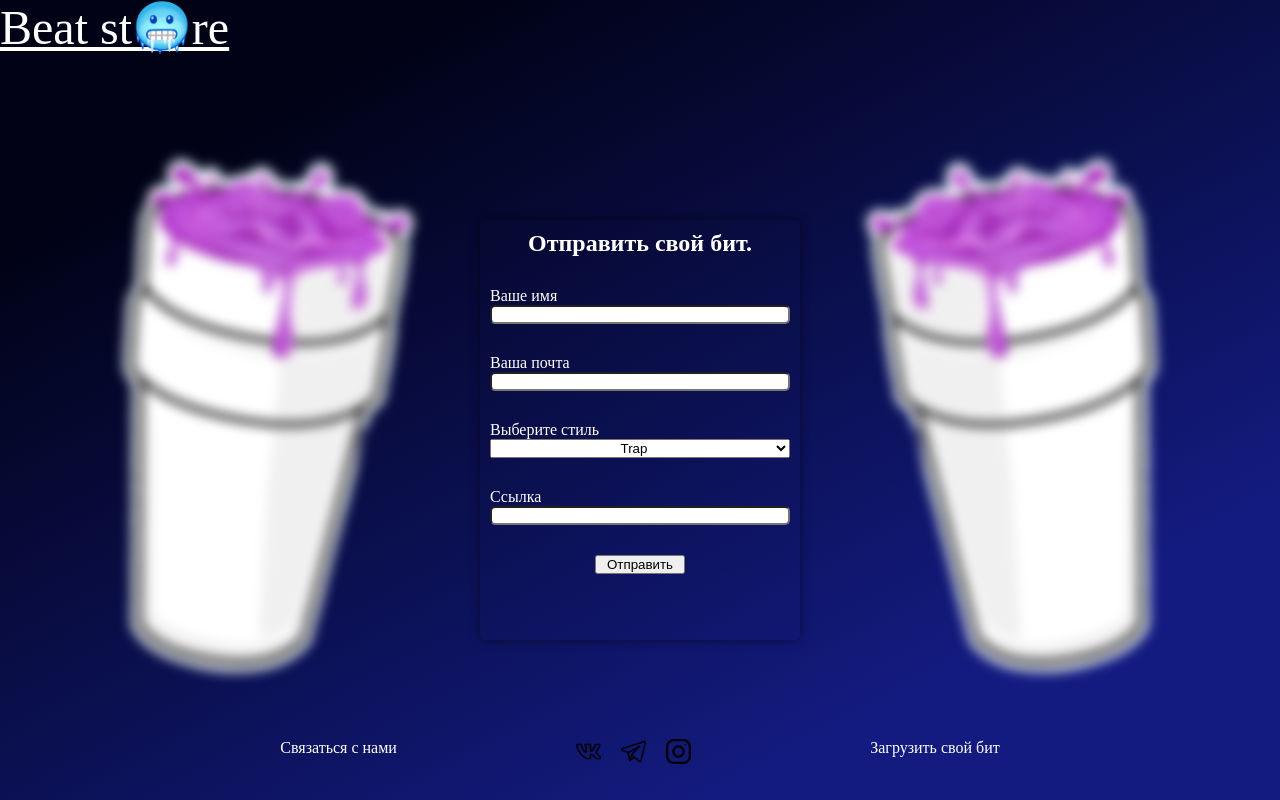
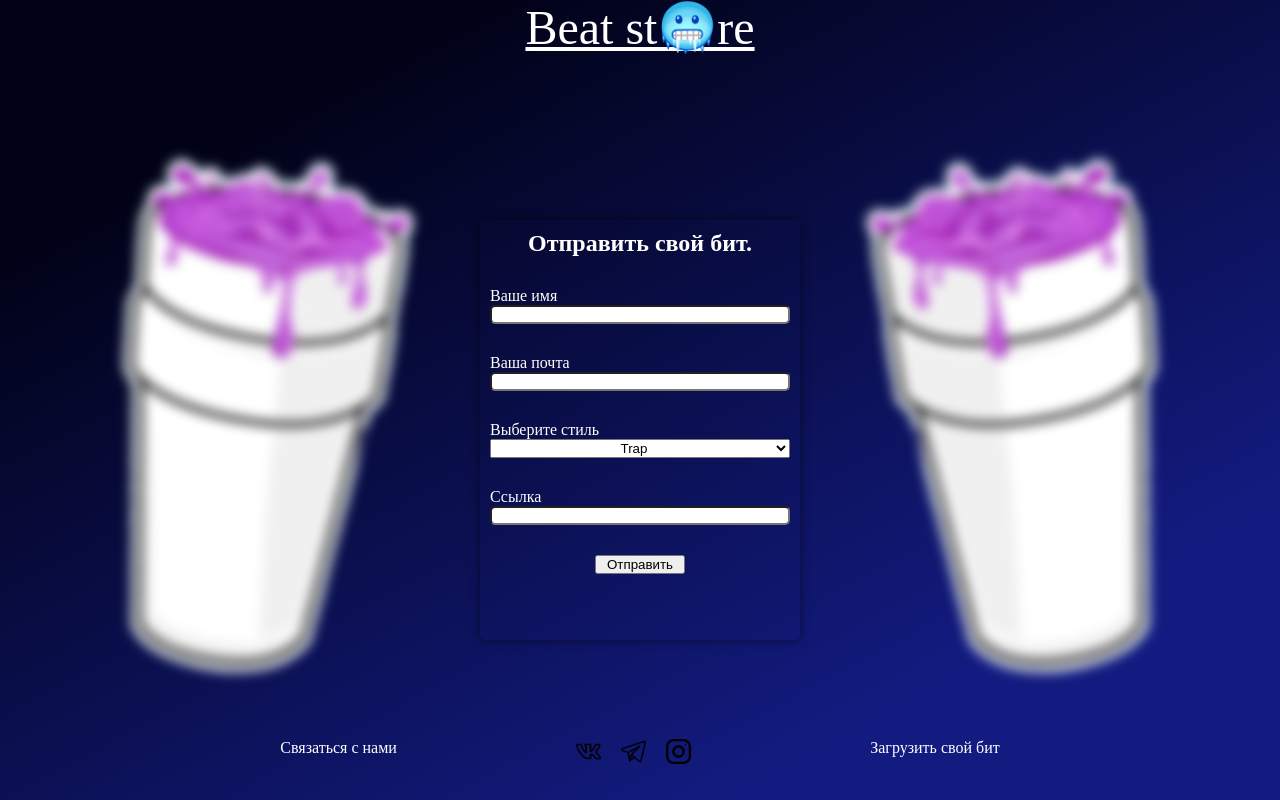
Before and after one commit to 3HunnaWeight/react_music_site, a React (Create React App) app: page /send in a window 1280 px wide. Built offline with nearby package versions, Linux system fonts and the light colour scheme.

Commit message:
Update logo.css

```diff
--- a/src/styles/logo.css
+++ b/src/styles/logo.css
@@ -7,3 +7,7 @@
 .logo a{
     display: inline-block;
 }
+.logoWrapper{
+    width: 100%;
+    text-align: center;
+}
```
